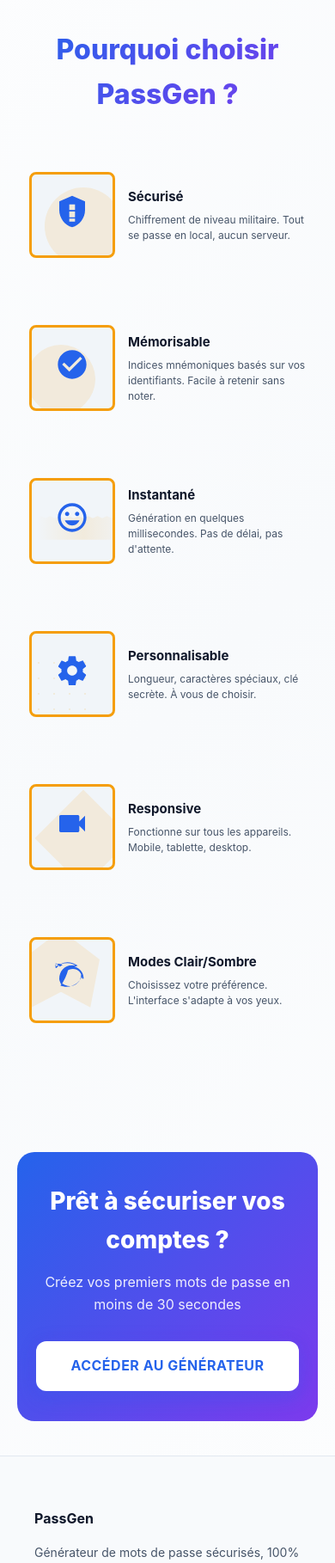
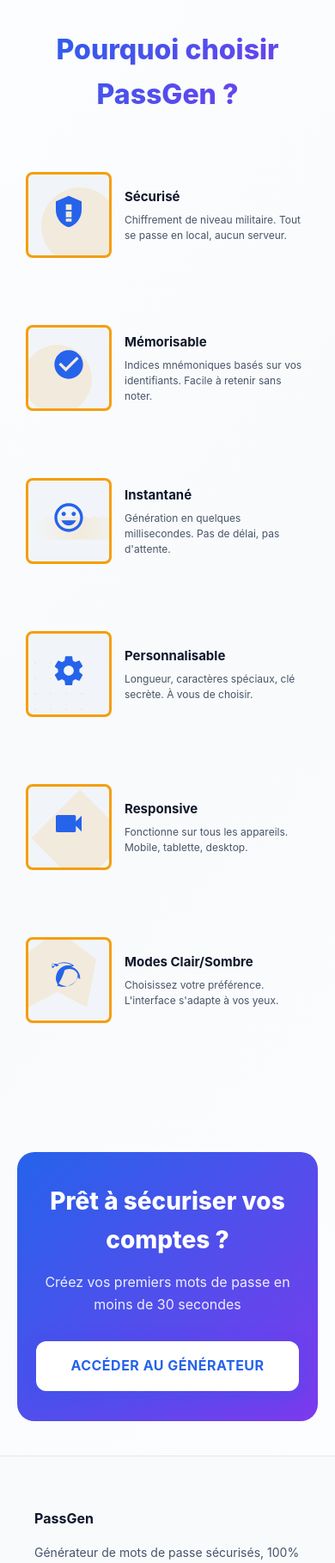
Before and after one commit to Succes719/PassGen, a Flask app: page / in a window 390 px wide. Shown: the part 883-2701 px from the top of the page at 86% size. Run offline with Flask 3, Linux system fonts and the light colour scheme.

Commit message:
reajustement pour les different ecrants de la carte de bienvenue

```diff
--- a/static/style.css
+++ b/static/style.css
@@ -1839,6 +1839,8 @@
 .feature-text {
     text-align: left;
     flex: 1;
+    min-width: 0;
+    overflow: hidden;
 }
 
 .feature-card h3 {
@@ -1847,6 +1849,7 @@
     color: var(--text-primary);
     text-align: left;
     margin: 0;
+    word-break: break-word;
 }
 
 .feature-card p {
@@ -1855,6 +1858,7 @@
     line-height: 1.5;
     text-align: left;
     margin: 6px 0 0 0;
+    word-break: break-word;
 }
 
 /* CTA SECTION */
@@ -2099,11 +2103,13 @@
 
     .feature-card {
         gap: 15px;
+        padding: 0 10px;
     }
 
     .feature-frame {
         width: 100px;
         height: 100px;
+        flex-shrink: 0;
     }
 
     .feature-icon {
@@ -2111,8 +2117,17 @@
         height: 40px;
     }
 
+    .feature-text {
+        min-width: 0;
+        overflow: hidden;
+    }
+
     .feature-card h3 {
         font-size: 15px;
+    }
+
+    .feature-card p {
+        font-size: 12px;
     }
 
     .feature-card p {
```
